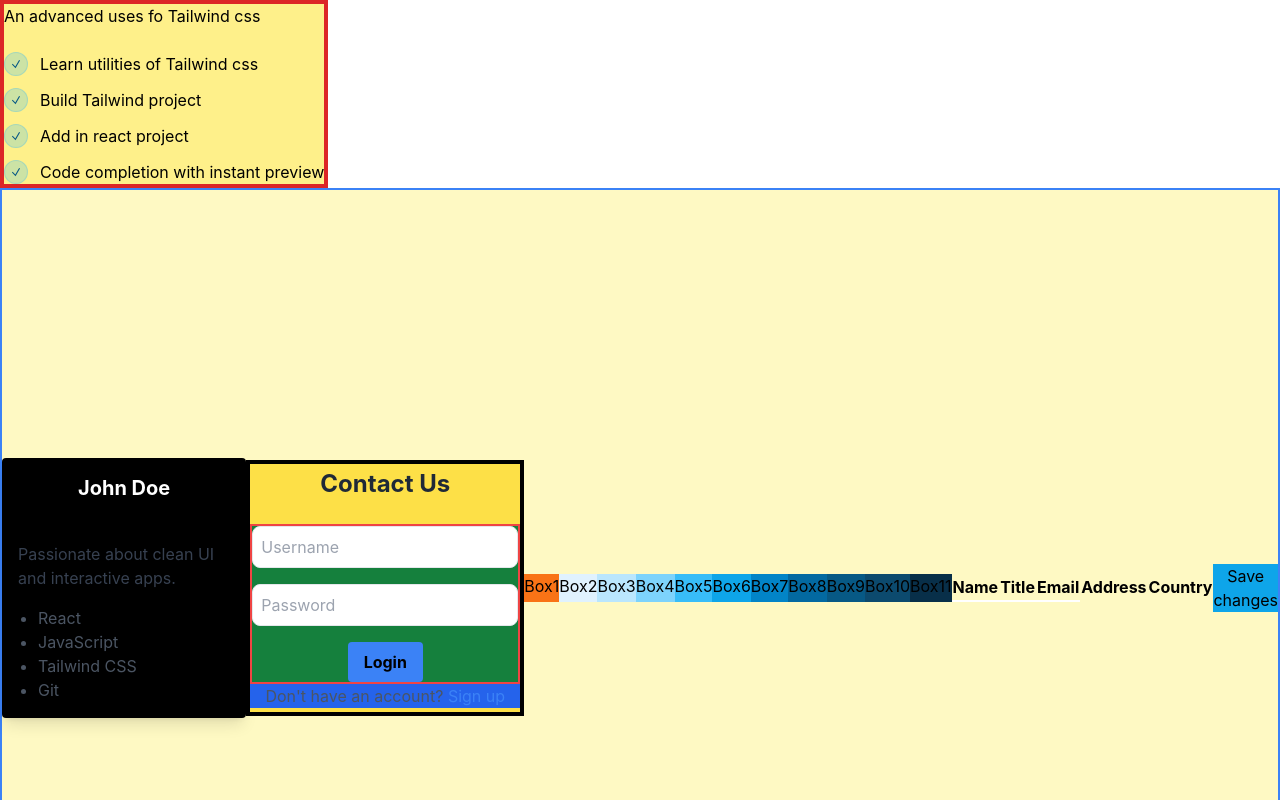
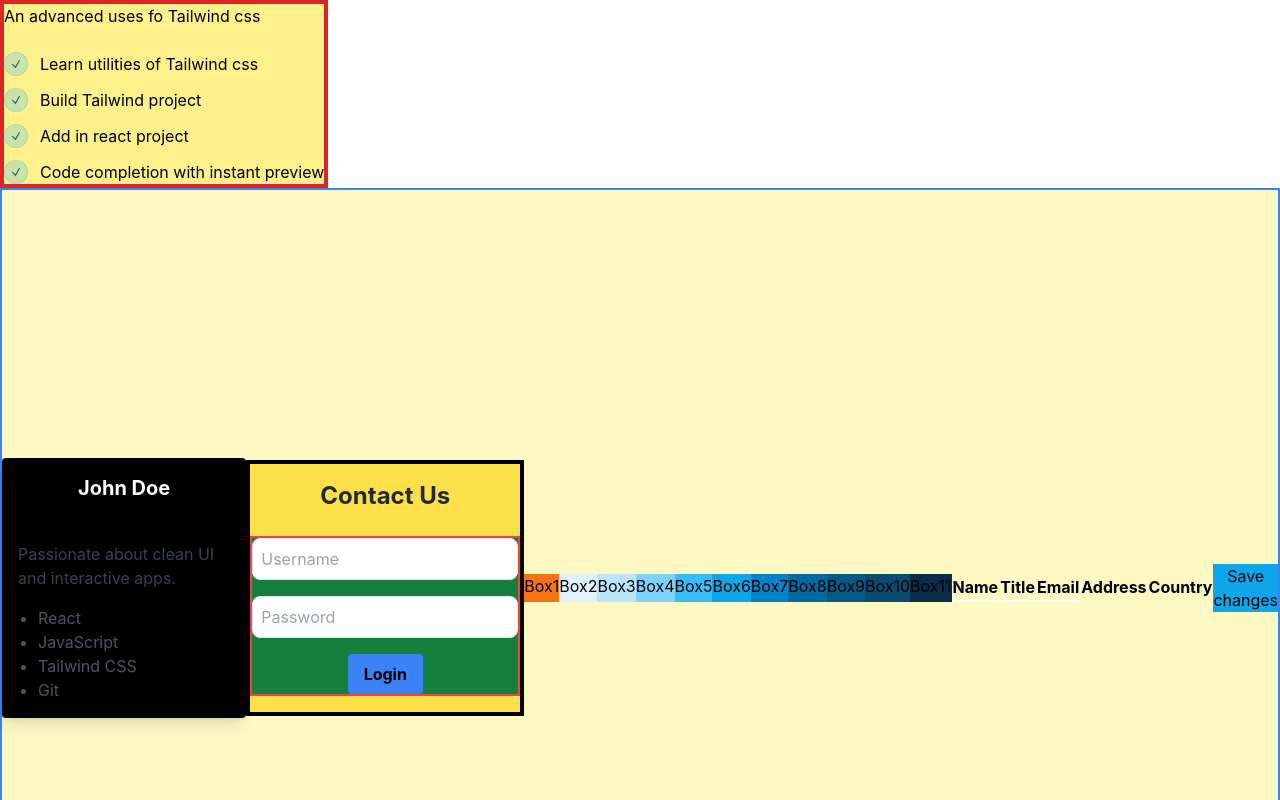
Before and after one commit to karan-maurya2/react-tailwind-smartapp, a React (Vite) app: page / in a window 1280 px wide. Shown: the top 800 px of the page. Built offline with nearby package versions, Linux system fonts and the light colour scheme.

Commit message:
code updated

```diff
--- a/src/components/LoginForm.jsx
+++ b/src/components/LoginForm.jsx
@@ -15,7 +15,6 @@ function LoginForm(){
                 <input type="password" placeholder="Password" className="mb-4 p-2 border rounded-lg" />
                 <button type="submit" className="custom-button ">Login</button>
             </div>
-       <p className="text-center text-gray-600">Don't have an account? <a href="/signup" className="text-blue-500">Sign up</a></p>
         </form>
         </div>
         </>
```
